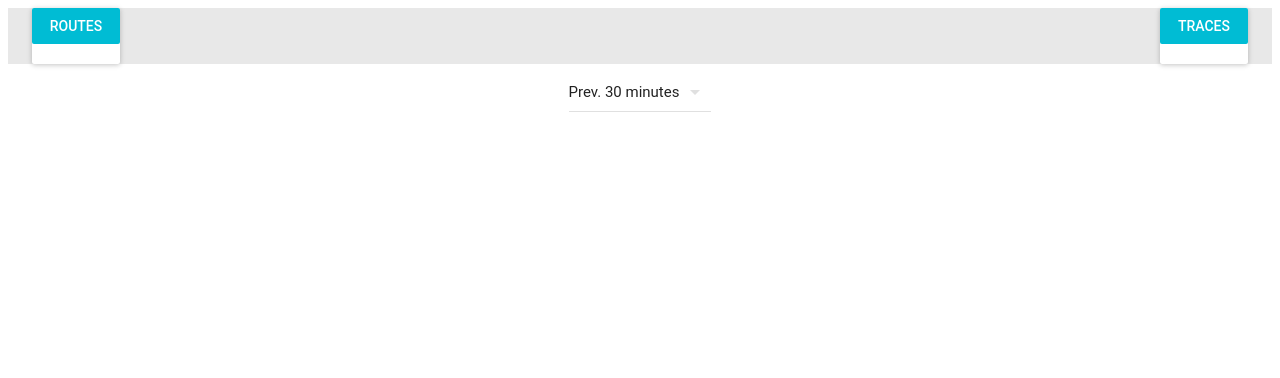
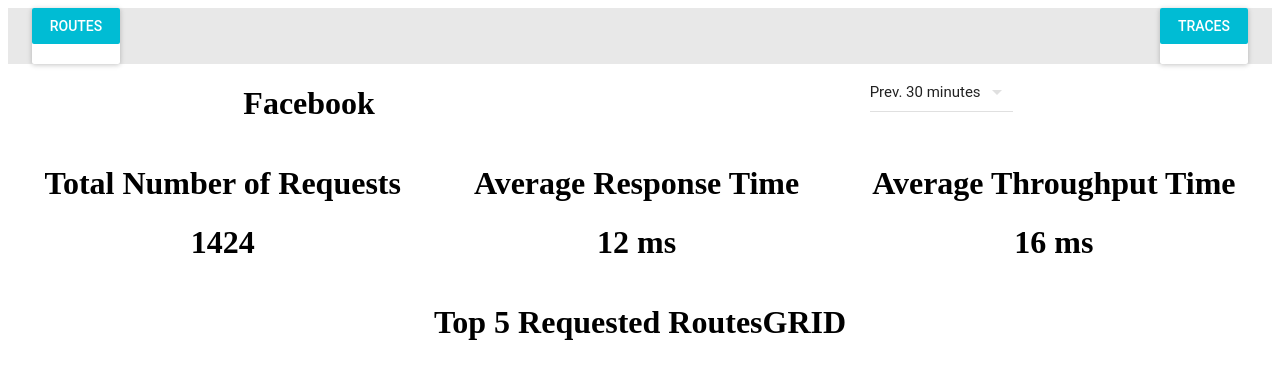
Before and after one commit to NodeReaction/nodereactionclient, a React app: page / in a window 1280 px wide. Shown: the top 378 px of the page. Built offline with nearby package versions, Linux system fonts and the light colour scheme.

Commit message:
Worked on dashboard page. About to add data grid

```diff
--- a/client/components/BigInfoItem.jsx
+++ b/client/components/BigInfoItem.jsx
@@ -0,0 +1,17 @@
+import React, { Component } from "react";
+import { BrowserRouter, Route, Link } from "react-router-dom";
+
+export default class BigInfoItem extends Component {
+  constructor(props) {
+    super(props);
+  }
+
+  render() {
+    return (
+      <div className="bigInfoItem">
+        <h1>{this.props.text}</h1>
+        <h1>{this.props.value}</h1>
+      </div>
+    );
+  }
+}
--- a/client/components/Top5Grid.jsx
+++ b/client/components/Top5Grid.jsx
@@ -0,0 +1,16 @@
+import React, { Component } from "react";
+import { BrowserRouter, Route, Link } from "react-router-dom";
+
+export default class BigInfoItem extends Component {
+  constructor(props) {
+    super(props);
+  }
+
+  render() {
+    return (
+      <div>
+        <h1>GRID</h1>
+      </div>
+    );
+  }
+}
--- a/client/containers/DashboardContainer.jsx
+++ b/client/containers/DashboardContainer.jsx
@@ -1,15 +1,38 @@
 import React, { Component } from "react";
 import { BrowserRouter, Route, Link } from "react-router-dom";
-import TimeSelector from "../components/TimeSelector.jsx"
+import TimeSelector from "../components/TimeSelector.jsx";
+import BigInfoItem from "../components/BigInfoItem.jsx";
+import Top5Grid from "../components/Top5Grid.jsx";
 
 export default class DashboardContainer extends Component {
   constructor(props) {
     super(props);
+    this.state = {
+      InfoItems: [{text: 'Total Number of Requests', value: 1424},
+                  {text: 'Average Response Time', value: 12 + ' ms'},
+                  {text: 'Average Throughput Time', value: 16 + ' ms'}]
+    }
   }
 
   render() {
     return (
-      <div><TimeSelector /></div>
+      <div>
+        <div className="headerContainer">
+          <h1 id="name">Facebook</h1>
+          <div id="timeSelector">
+            <TimeSelector />
+          </div>
+        </div>
+        <div className="bigInfoItems">
+          <BigInfoItem text={this.state.InfoItems[0].text} value={this.state.InfoItems[0].value} />
+          <BigInfoItem text={this.state.InfoItems[1].text} value={this.state.InfoItems[1].value} />
+          <BigInfoItem text={this.state.InfoItems[2].text} value={this.state.InfoItems[2].value} />
+        </div>
+        <div className="top5Grid">
+          <h1>Top 5 Requested Routes</h1>
+          <Top5Grid />
+        </div>
+      </div>
     );
   }
 }
--- a/client/css/styles.css
+++ b/client/css/styles.css
@@ -1,9 +1,22 @@
 body {
     background: white;
-    color: #005CC5;
-    text-align: center;
   }
 
-span {
-    font-size: 29px;
+.headerContainer {
+    display: flex;
+    justify-content: space-around;
 }
+
+.bigInfoItems {
+    display: flex;
+    justify-content: space-around;
+}
+
+.bigInfoItem {
+    text-align: center;
+}
+
+.top5Grid {
+    display: flex;
+    justify-content: center;
+}
```
